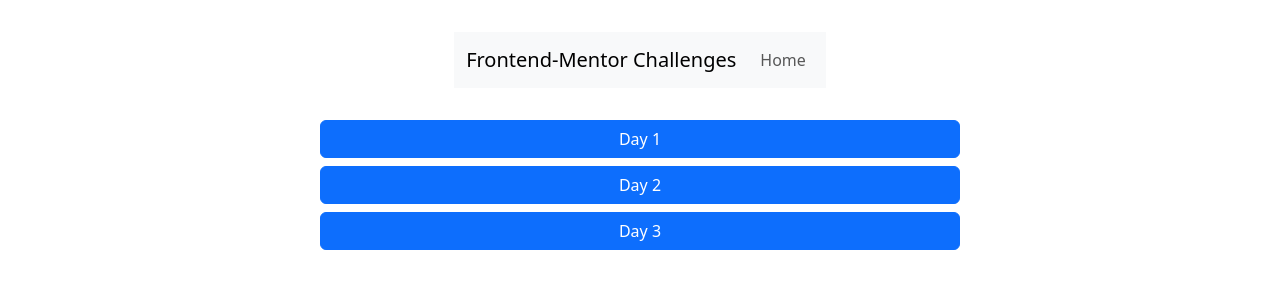
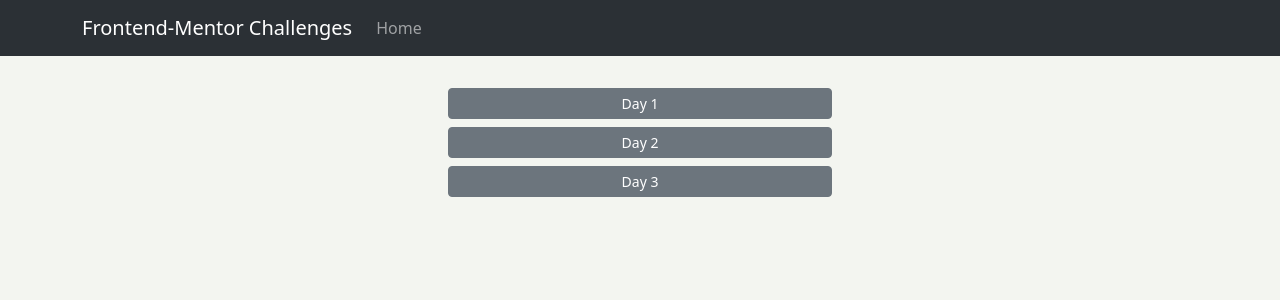
Before and after one commit to codeIsHard2023/frontend-mentor-challenges, a React (Vite) app: page / in a window 1280 px wide. Shown: the top 300 px of the page. Built offline with nearby package versions, Linux system fonts and the light colour scheme.

Commit message:
update code base

```diff
--- a/src/App.css
+++ b/src/App.css
@@ -1,3 +1,6 @@
+body {
+  background: #e8ebe17b;
+}
 main {
   width: 100%;
   display: flex;
--- a/src/components/homepage/ButtonChallenge.jsx
+++ b/src/components/homepage/ButtonChallenge.jsx
@@ -27,8 +27,8 @@
   };
 
   return (
-    <Button type="button" onClick={handleClick}>
-      {challenge}{" "}
+    <Button size="sm" variant="secondary" type="button" onClick={handleClick}>
+      {challenge}
     </Button>
   );
 }
--- a/src/components/homepage/Header.jsx
+++ b/src/components/homepage/Header.jsx
@@ -1,30 +1,17 @@
 import Container from "react-bootstrap/Container";
 import Nav from "react-bootstrap/Nav";
 import Navbar from "react-bootstrap/Navbar";
-// import NavDropdown from "react-bootstrap/NavDropdown";
 import "../../styles/homepage/Header.css";
 
 function Header() {
   return (
-    <Navbar expand="lg" className="bg-body-tertiary">
+    <Navbar expand="lg" className="bg-body-tertiary" data-bs-theme="dark">
       <Container>
-        <Navbar.Brand href="#home">Frontend-Mentor Challenges</Navbar.Brand>
+        <Navbar.Brand href="/">Frontend-Mentor Challenges</Navbar.Brand>
         <Navbar.Toggle aria-controls="basic-navbar-nav" />
         <Navbar.Collapse id="basic-navbar-nav">
           <Nav className="me-auto">
             <Nav.Link href="/">Home</Nav.Link>
-            {/* <Nav.Link href="#link">Link</Nav.Link> */}
-            {/* <NavDropdown title="Dropdown" id="basic-nav-dropdown">
-            <NavDropdown.Item href="#action/3.1">Action</NavDropdown.Item>
-            <NavDropdown.Item href="#action/3.2">
-              Another action
-            </NavDropdown.Item>
-            <NavDropdown.Item href="#action/3.3">Something</NavDropdown.Item>
-            <NavDropdown.Divider />
-            <NavDropdown.Item href="#action/3.4">
-              Separated link
-            </NavDropdown.Item>
-          </NavDropdown> */}
           </Nav>
         </Navbar.Collapse>
       </Container>
--- a/src/styles/homepage/ChallengeList.css
+++ b/src/styles/homepage/ChallengeList.css
@@ -1,4 +1,4 @@
 .list-group {
-  width: 50%;
+  width: 30%;
   gap: 0.5rem;
 }
--- a/src/styles/homepage/Header.css
+++ b/src/styles/homepage/Header.css
@@ -1,3 +1,8 @@
 .bg-body-tertiary {
-  margin-block: 2rem;
+  margin-bottom: 2rem;
+  width: 100%;
 }
+.container {
+  display: flex;
+  justify-content: center;
+}
```
